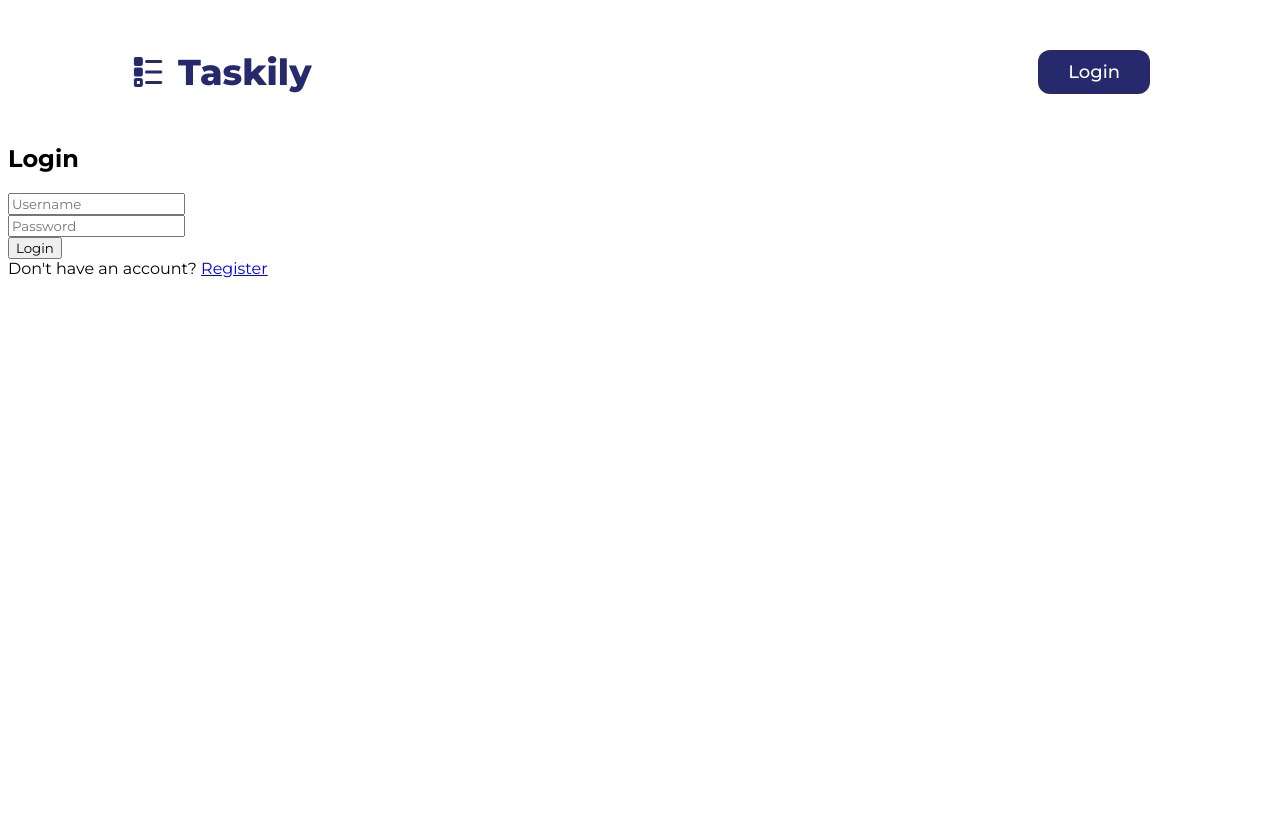
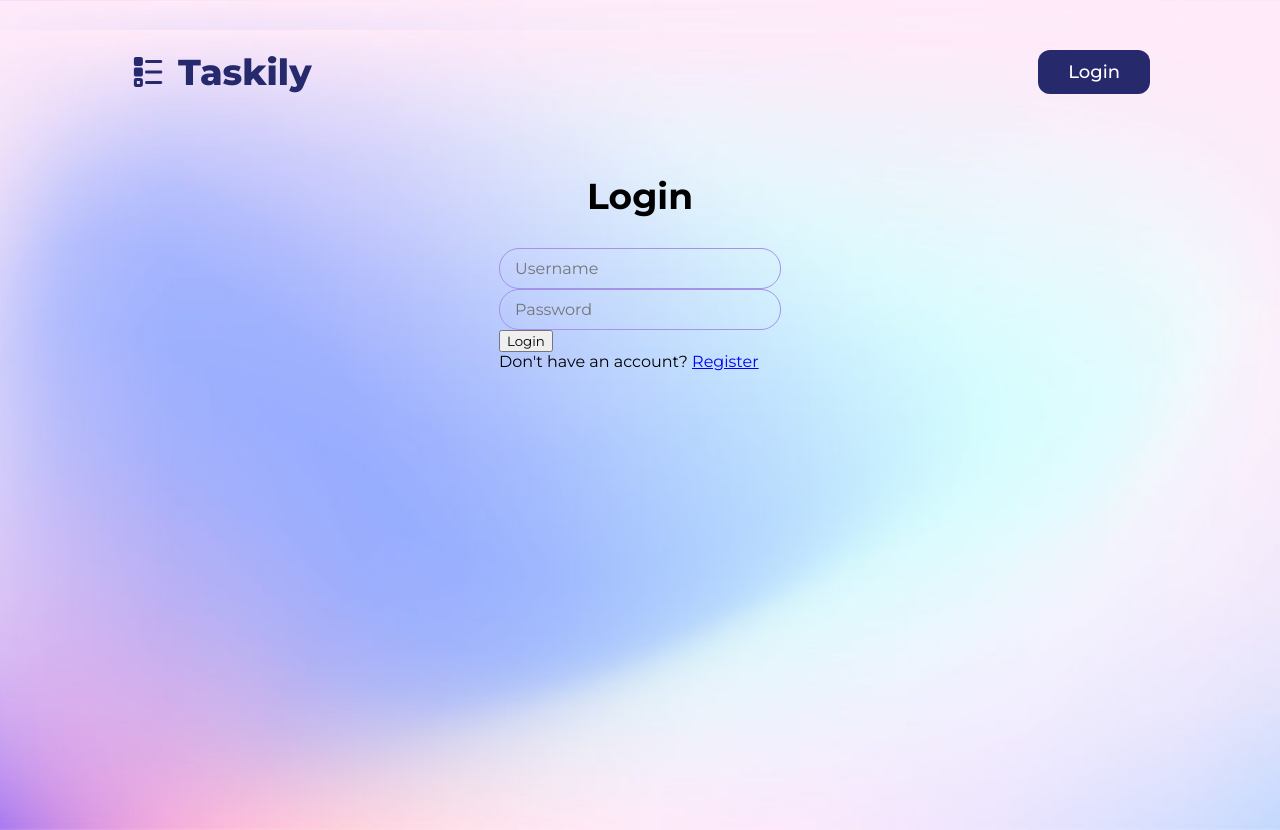
Before and after one commit to aigerimqz/TechTask, an Angular app in the folder Frontend/Project/: page /login in a window 1280 px wide. Before the commit the page ends 800 px from the top, so only its background shows below. Built offline with nearby package versions, Linux system fonts and the light colour scheme.

Commit message:
put background image

```diff
--- a/Frontend/Project/src/app/auth/auth.component.css
+++ b/Frontend/Project/src/app/auth/auth.component.css
@@ -0,0 +1,39 @@
+
+.container {
+    margin: 0 auto;
+    display: flex;
+    justify-content: center;
+}
+.form__block {
+    background: linear-gradient()
+}
+.form__title {
+    text-align: center;
+    font-size: 24px;
+}
+.login__form {
+}
+.form-group {
+}
+.input {
+    padding: 10px 15px;
+    border-radius: 20px;
+    width: 250px;
+    border: 1px solid #a393eb;
+    font-size: 16px;
+    background: none;
+
+
+
+}
+
+.input__username {
+}
+.input__password {
+}
+.form__btn {
+}
+.error-message {
+}
+.register-link {
+}
--- a/Frontend/Project/src/app/home/home.component.css
+++ b/Frontend/Project/src/app/home/home.component.css
@@ -4,8 +4,9 @@
 }
 .home__block {
     padding: 50px;
+    margin-bottom: 100px;
     border-radius: 30px;
-
+    background-color: white;
     box-shadow: rgba(100, 100, 111, 0.2) 0px 7px 29px 0px;
 }
 .home__tittle {
--- a/Frontend/Project/src/styles.css
+++ b/Frontend/Project/src/styles.css
@@ -4,3 +4,24 @@
 *{
     font-family: 'Montserrat', sans-serif;
 }
+
+html, body {
+    height: 100%;
+    margin: 0;
+    padding: 0;
+
+    background-image: url('../public/bg.jpg');
+    background-size: cover;
+    background-position: center;
+    background-repeat: no-repeat;
+    background-attachment: fixed;
+}
+
+
+app-root {
+    display: block;
+    height: 100%;
+
+
+
+}
```
Also changed, not shown: Frontend/Project/public/bg.jpg (added), 1 other file (tests, documents, lock files or other folders).
